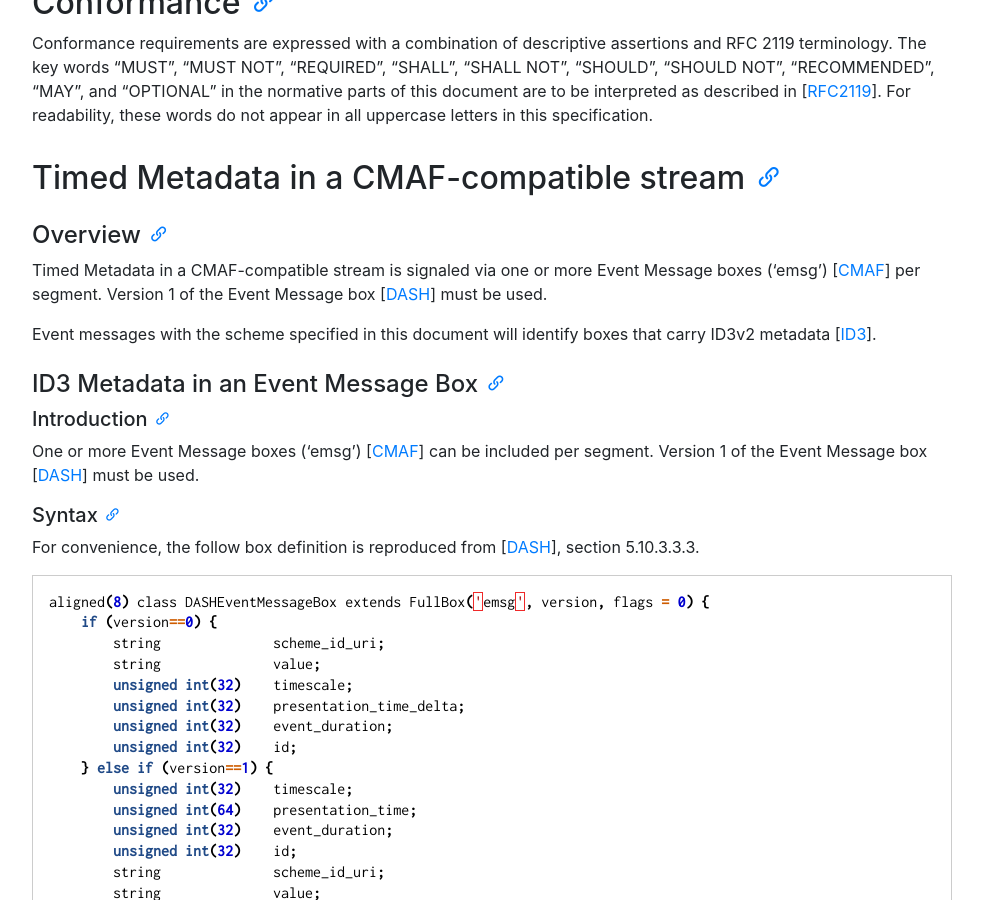
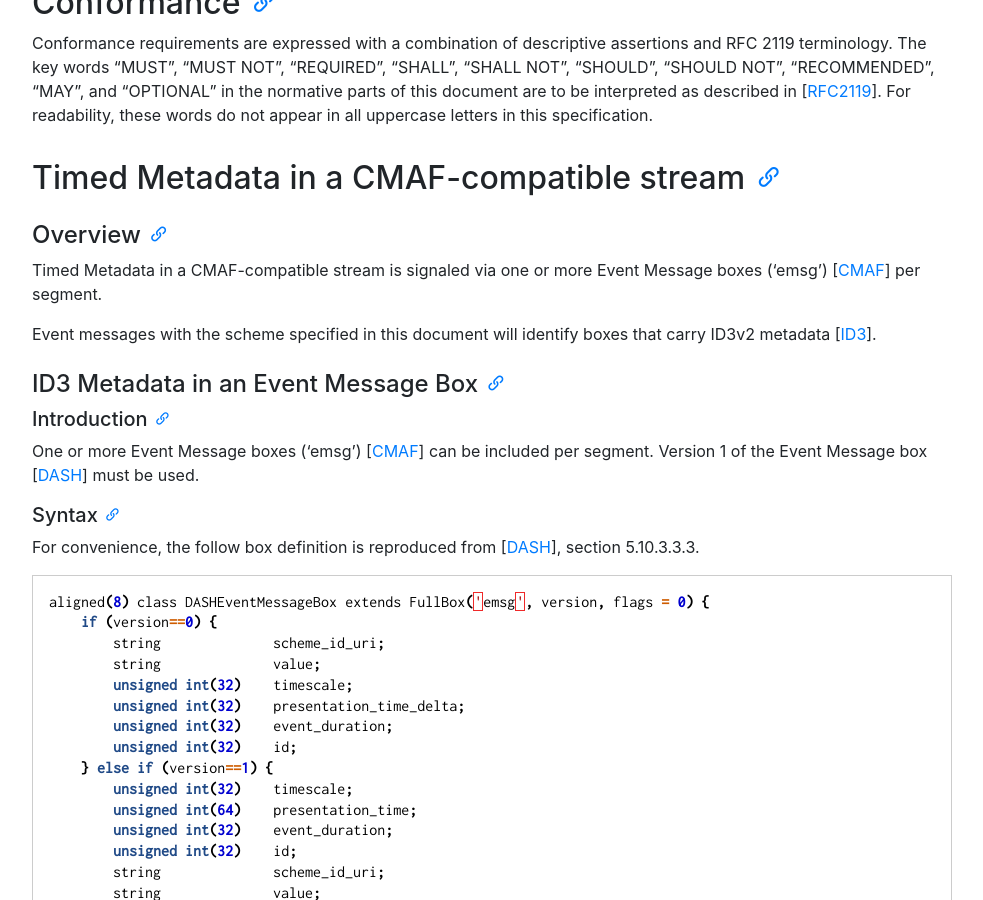
Before and after one commit to AOMediaCodec/id3-emsg, a Jekyll site: the page built from index.md, in a window 1280 px wide and 900 px high, scrolled down 1419 px. Shown: the whole window, without its empty margins (53-1036 px from the left). Built offline with Jekyll 4.4.1, drawn with Linux system fonts in a browser that asks for light colours; nearby versions of some CDN libraries.

Commit message:
Update av1-id3.md

```diff
--- a/av1-id3.md
+++ b/av1-id3.md
@@ -55,7 +55,7 @@ Conformance requirements are expressed with a combination of descriptive asserti
 
 #### Overview
 {:.no_toc }
-Timed Metadata in a CMAF-compatible stream is signaled via one or more Event Message boxes ('emsg') \[[CMAF]\] per segment. Version 1 of the Event Message box \[[DASH]\] must be used.
+Timed Metadata in a CMAF-compatible stream is signaled via one or more Event Message boxes ('emsg') \[[CMAF]\] per segment.
 
 Event messages with the scheme specified in this document will identify boxes that carry ID3v2 metadata \[[ID3]\].
 
```
